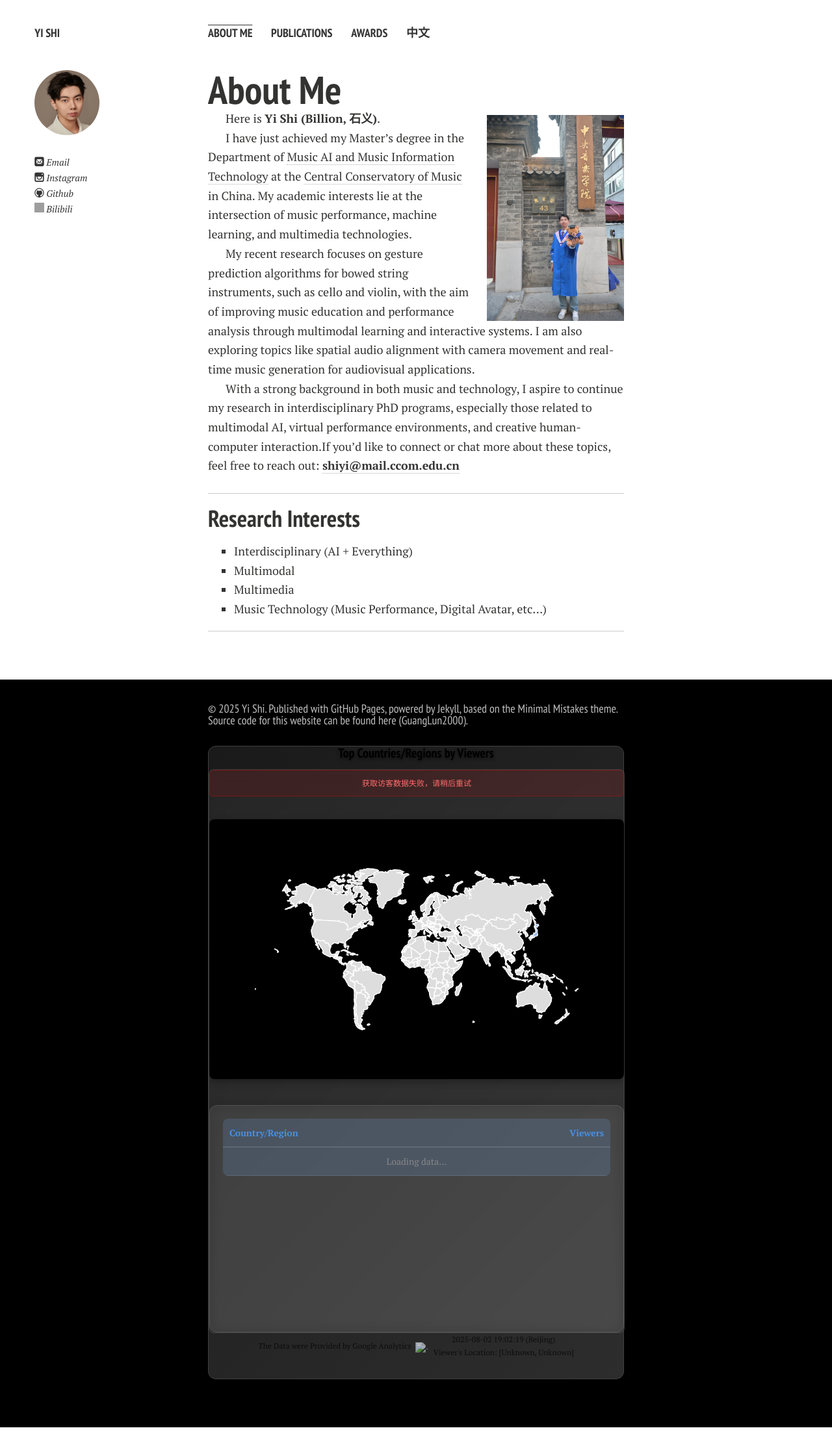
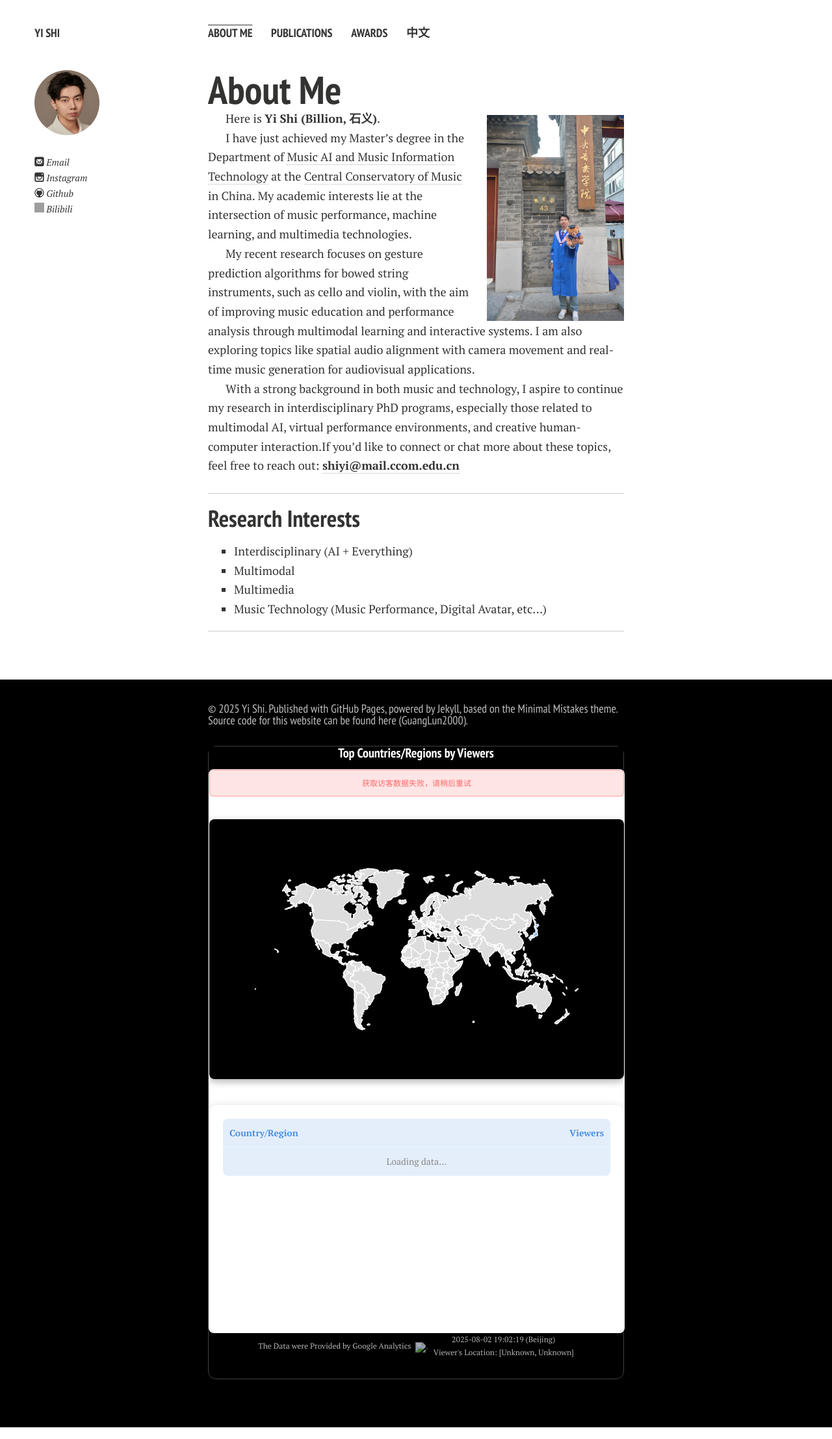
Before and after one commit to shiyi099/homepage, a Jekyll site: the page built from index.md, in a window 1280 px wide. Shown: the whole page at 65% size. Built offline with Jekyll 4.4.1, drawn with Linux system fonts in a browser that asks for light colours; nearby versions of some CDN libraries; comment, search, counter and statistics services are not loaded; a style sheet for code colours, icons or effects is not loaded; our own code applies the rules of GitHub Pages for plain Markdown files; grey boxes are pictures that could not be loaded.

Commit message:
Update world-map.css

```diff
--- a/assets/css/world-map.css
+++ b/assets/css/world-map.css
@@ -5,20 +5,21 @@
 .world-map-section {
     margin: 20px 0;
     padding: 0px;
-    background: linear-gradient(135deg, #1a1a1a 0%, #2d2d2d 100%);
+    background: #000000;
     border-radius: 12px;
     border: 1px solid #404040;
-    color: #000000;
-    box-shadow: 0 8px 32px rgba(0, 0, 0, 0.3);
+    color: #ffffff;
+    box-shadow: 0 8px 32px rgba(0, 0, 0, 1);
 }
 
 .world-map-section h4 {
     margin-bottom: 15px;
     font-size: 18px;
-    color: #000000;
+    background: #000000;
+    color: #ffffff;
     text-align: center;
     font-weight: 600;
-    text-shadow: 0 2px 4px rgba(0, 0, 0, 0.5);
+    text-shadow: 0 2px 4px rgba(0, 0, 0, 1);
 }
 
 .world-map-container {
@@ -26,9 +27,9 @@
     flex-direction: column;
     margin: 0px 0;
     padding: 0px;
-    background: rgba(255, 255, 255, 0.05);
+    background: #ffffff;
     border-radius: 8px;
-    border: 1px solid rgba(255, 255, 255, 0.1);
+    border: 1px solid rgba(255, 255, 255, 0.05);
     backdrop-filter: blur(10px);
     /* 响应式容器 */
     width: 100%;
```
